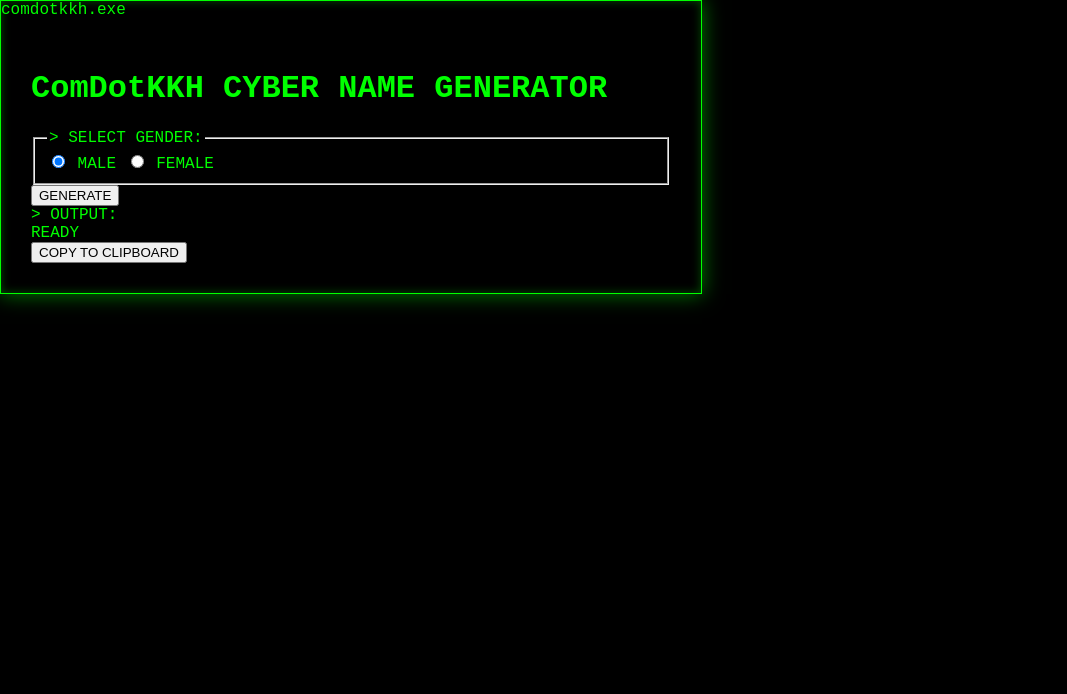
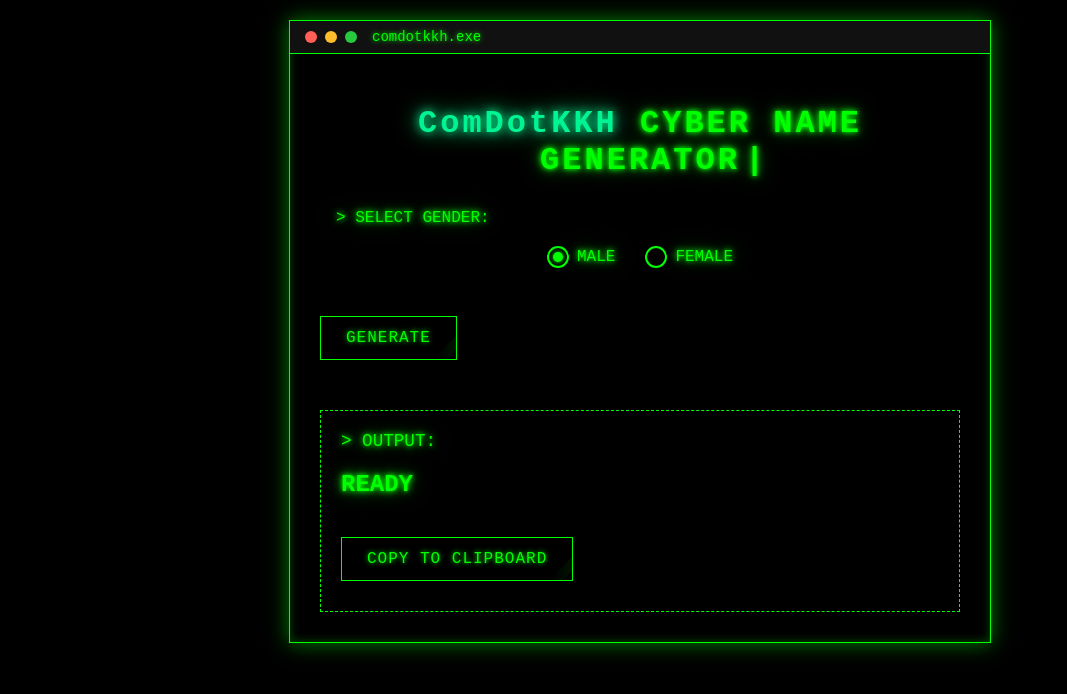
Before and after one commit to ComdotKkhHimel/Names, a plain HTML site: page index.html in a window 1280 px wide. Shown: the whole page, without its empty margins (0-1067 px from the left). Drawn offline with Linux system fonts and the light colour scheme.

Commit message:
Update style.css

```diff
--- a/style.css
+++ b/style.css
@@ -4,16 +4,15 @@ body {
   padding: 0;
   background-color: #000;
   font-family: 'Courier New', monospace;
-  min-height: 100vh;
   color: #0f0;
   overflow-x: hidden;
 }
 
-/* Scrollable Terminal Container */
-.terminal-scroll-container {
+/* Terminal Wrapper */
+.terminal-wrapper {
   display: flex;
   justify-content: center;
-  align-items: flex-start; /* Changed from center to flex-start */
+  align-items: flex-start;
   min-height: 100vh;
   padding: 20px;
   box-sizing: border-box;
@@ -28,19 +27,48 @@ body {
   box-shadow: 0 0 20px rgba(0, 255, 0, 0.5),
               inset 0 0 10px rgba(0, 255, 0, 0.3);
   position: relative;
-  max-height: 90vh; /* Limit height */
-  overflow: hidden; /* Hide overflow from terminal */
+  max-height: 90vh;
   display: flex;
   flex-direction: column;
+}
+
+.terminal-header {
+  background-color: #111;
+  padding: 8px 15px;
+  display: flex;
+  align-items: center;
+  border-bottom: 1px solid #0f0;
+  flex-shrink: 0;
+}
+
+.terminal-controls {
+  display: flex;
+  gap: 8px;
+}
+
+.control {
+  width: 12px;
+  height: 12px;
+  border-radius: 50%;
+  display: inline-block;
+}
+
+.close { background-color: #ff5f56; }
+.minimize { background-color: #ffbd2e; }
+.maximize { background-color: #27c93f; }
+
+.terminal-title {
+  margin-left: 15px;
+  color: #0f0;
+  text-shadow: 0 0 5px #0f0;
+  font-size: 14px;
 }
 
 .terminal-body {
   padding: 30px;
   position: relative;
-  overflow-y: auto; /* Make content scrollable */
+  overflow-y: auto;
   flex-grow: 1;
-  scrollbar-width: thin;
-  scrollbar-color: #0f0 #000;
 }
 
 /* Custom scrollbar */
@@ -58,28 +86,219 @@ body {
   border: 1px solid #000;
 }
 
-/* History Log Styles */
-.history-log {
+/* Brand Styling */
+h1 span.brand {
+  color: #00ff99;
+  text-shadow: 0 0 10px #00ff99,
+               0 0 20px rgba(0, 255, 153, 0.7),
+               0 0 30px rgba(0, 255, 153, 0.5);
+  animation: pulse 2s infinite alternate;
+}
+
+@keyframes pulse {
+  from { opacity: 0.8; }
+  to { opacity: 1; }
+}
+
+/* Text Effects */
+.glow {
+  color: #0f0;
+  text-shadow: 0 0 5px #0f0,
+               0 0 10px rgba(0, 255, 0, 0.7),
+               0 0 20px rgba(0, 255, 0, 0.5);
+}
+
+h1 {
+  text-align: center;
+  margin-bottom: 30px;
+  letter-spacing: 3px;
+  position: relative;
+  font-size: 2rem;
+  outline: none;
+}
+
+h1:focus {
+  text-shadow: 0 0 10px #0f0,
+               0 0 20px rgba(0, 255, 0, 0.7),
+               0 0 30px rgba(0, 255, 0, 0.5);
+}
+
+h1::after {
+  content: "|";
+  animation: blink 1s step-end infinite;
+  position: absolute;
+  margin-left: 5px;
+}
+
+/* Input Elements */
+.input-group {
+  margin-bottom: 30px;
+  border: none;
+}
+
+.radio-group {
+  display: flex;
+  gap: 30px;
+  margin-top: 15px;
+  justify-content: center;
+  flex-wrap: wrap;
+}
+
+.radio-label {
+  display: flex;
+  align-items: center;
+  cursor: pointer;
+  position: relative;
+  padding-left: 30px;
+}
+
+.radio-custom {
+  position: absolute;
+  left: 0;
+  width: 18px;
+  height: 18px;
+  border: 2px solid #0f0;
+  border-radius: 50%;
+}
+
+.radio-label input {
+  position: absolute;
+  opacity: 0;
+  width: 18px;
+  height: 18px;
+  cursor: pointer;
+}
+
+.radio-label input:focus + .radio-custom {
+  box-shadow: 0 0 8px #0f0;
+}
+
+.radio-label input:checked + .radio-custom::before {
+  content: "";
+  position: absolute;
+  width: 10px;
+  height: 10px;
+  background-color: #0f0;
+  border-radius: 50%;
+  top: 4px;
+  left: 4px;
+  box-shadow: 0 0 5px #0f0;
+}
+
+/* Buttons */
+.glow-btn {
+  background: transparent;
+  border: 1px solid #0f0;
+  color: #0f0;
+  padding: 12px 25px;
+  font-family: 'Courier New', monospace;
+  font-size: 16px;
+  cursor: pointer;
+  text-transform: uppercase;
+  letter-spacing: 1px;
+  margin: 10px 0;
+  transition: all 0.3s;
+  position: relative;
+  overflow: hidden;
+  text-shadow: 0 0 5px #0f0;
+}
+
+.glow-btn:hover, .glow-btn:focus {
+  background: rgba(0, 255, 0, 0.1);
+  box-shadow: 0 0 10px #0f0;
+  outline: none;
+}
+
+.glow-btn::before {
+  content: "";
+  position: absolute;
+  top: -10px;
+  left: -10px;
+  right: -10px;
+  bottom: -10px;
+  background: linear-gradient(45deg,
+    transparent, rgba(0, 255, 0, 0.1), transparent);
+  transform: rotate(45deg);
+  animation: shine 3s infinite;
+}
+
+/* Output Section */
+.output {
   margin-top: 40px;
   border: 1px dashed #0f0;
   padding: 20px;
   position: relative;
 }
 
-.log-header {
+.output-label {
   margin-bottom: 15px;
   font-size: 1.1rem;
 }
 
-.log-entries {
-  font-family: 'Courier New', monospace;
-  line-height: 1.6;
+.output-text {
+  font-size: 24px;
+  margin: 20px 0;
+  min-height: 36px;
+  font-weight: bold;
 }
 
-.log-entries div {
-  padding: 5px 0;
-  border-bottom: 1px dotted rgba(0, 255, 0, 0.2);
+/* Scanline Effect */
+.scanline {
+  position: absolute;
+  top: 0;
+  left: 0;
+  right: 0;
+  height: 100%;
+  background: linear-gradient(
+    to bottom,
+    transparent 95%,
+    rgba(0, 255, 0, 0.05) 95%
+  );
+  background-size: 100% 5px;
+  animation: scan 5s linear infinite;
+  pointer-events: none;
 }
 
-/* Rest of your existing CSS remains the same */
-/* ... */
+/* Animations */
+@keyframes blink {
+  0%, 100% { opacity: 1; }
+  50% { opacity: 0; }
+}
+
+@keyframes scan {
+  0% { top: -100%; }
+  100% { top: 100%; }
+}
+
+@keyframes shine {
+  0% { left: -100%; }
+  20% { left: 100%; }
+  100% { left: 100%; }
+}
+
+/* Focus Styles */
+*:focus {
+  outline: 2px solid #0f0;
+  outline-offset: 2px;
+}
+
+/* Responsive */
+@media (max-width: 600px) {
+  .terminal-body {
+    padding: 20px;
+  }
+
+  .radio-group {
+    flex-direction: column;
+    gap: 15px;
+    align-items: flex-start;
+  }
+
+  h1 {
+    font-size: 1.5rem;
+  }
+
+  .output-text {
+    font-size: 1.3rem;
+  }
+  }
```
